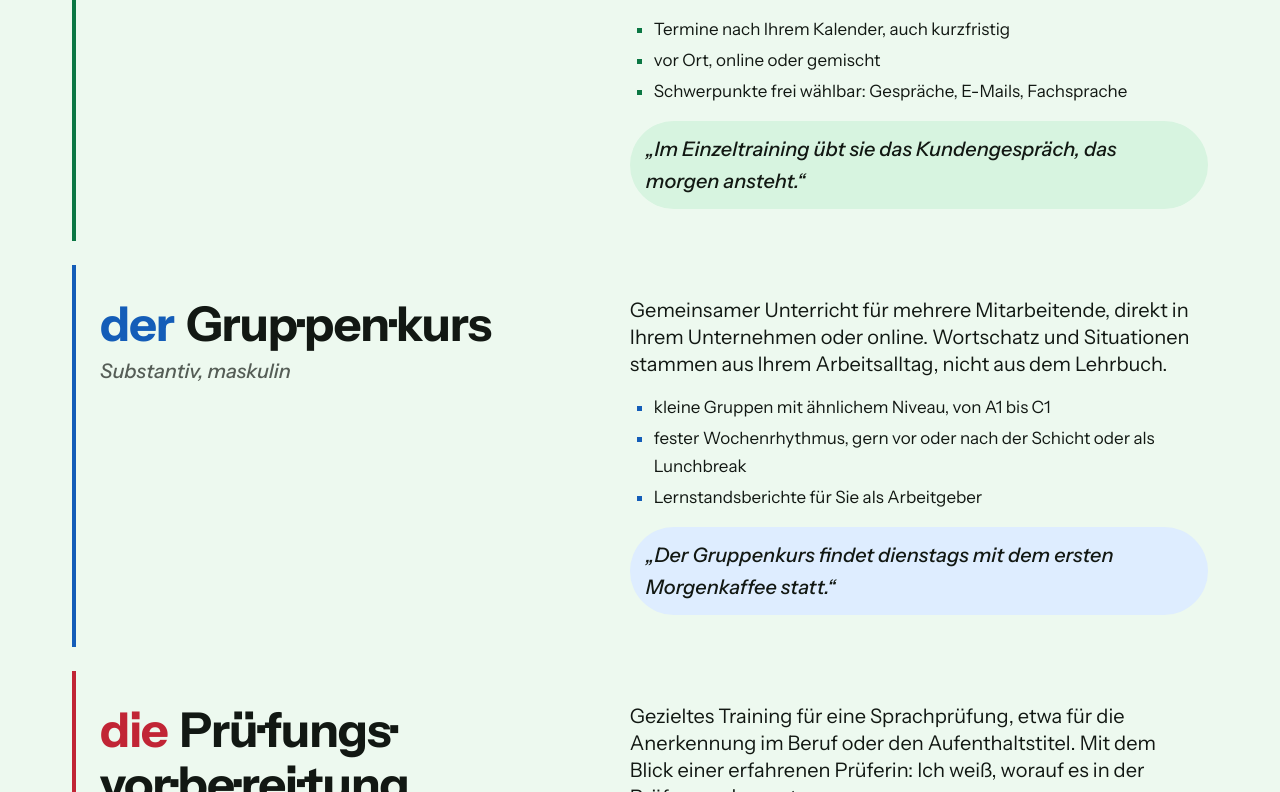
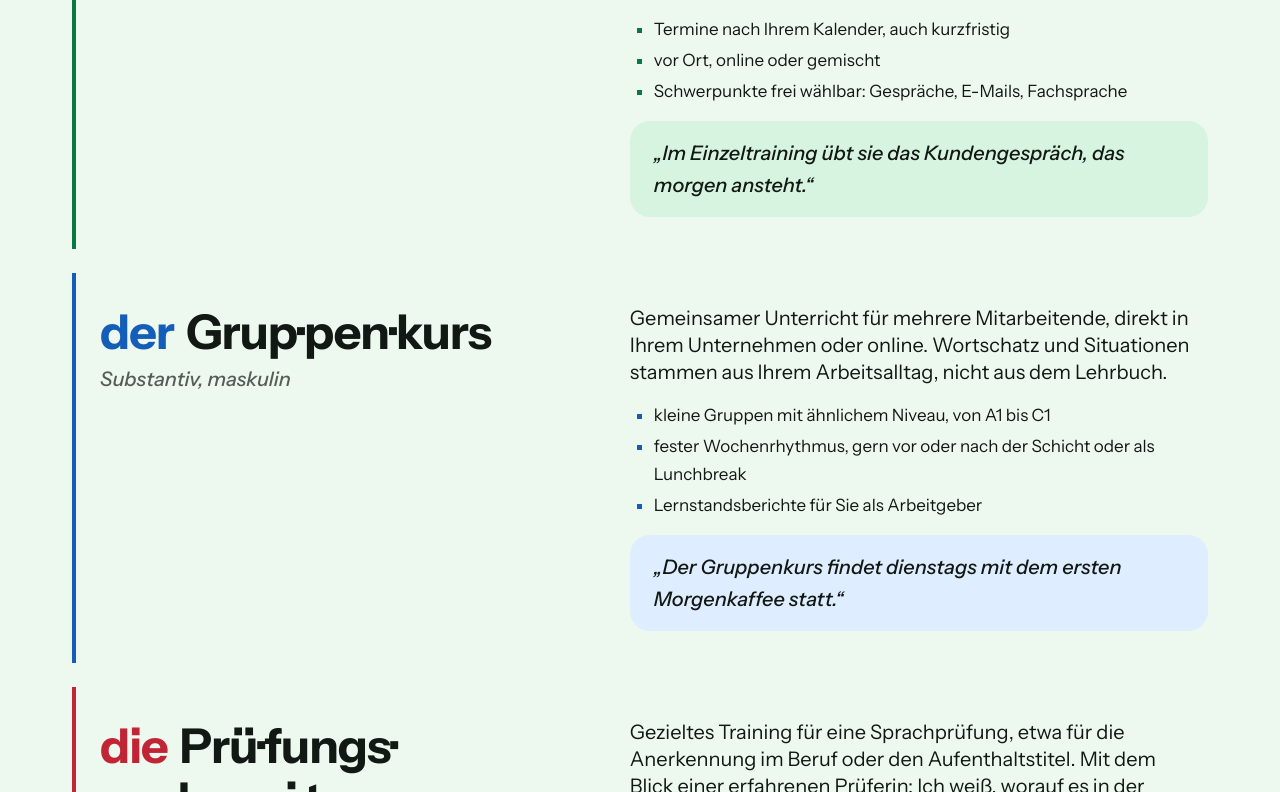
Before and after one commit to PaulineStach/paulinestachde, a Nuxt app: page / in a window 1280 px wide. Shown: the part 2608-3400 px from the top of the page. Built offline with nearby package versions, Linux system fonts and the light colour scheme.

Commit message:
fix(offer): give the example quotes room inside their box
The quotes used the control radius, which became a full pill in the
green design, so multi-line text ran into the rounded ends. They now
use the card radius and more inner padding.

Co-Authored-By: Claude Opus 5.5 <noreply@anthropic.com>

```diff
--- a/app/components/OfferEntry.vue
+++ b/app/components/OfferEntry.vue
@@ -111,9 +111,10 @@ const parts = computed(() => props.syllables.split('·'))
   color: var(--entry-color);
 }
 
+/* A card, not a pill: the quote runs over several lines and needs room on both sides */
 .example {
-  padding: var(--space-xs) var(--space-sm);
-  border-radius: var(--radius-control);
+  padding: var(--space-sm) var(--space-md);
+  border-radius: var(--radius-card);
   background: var(--entry-subtle);
   font-family: var(--font-heading);
   font-size: var(--text-lg);
```
